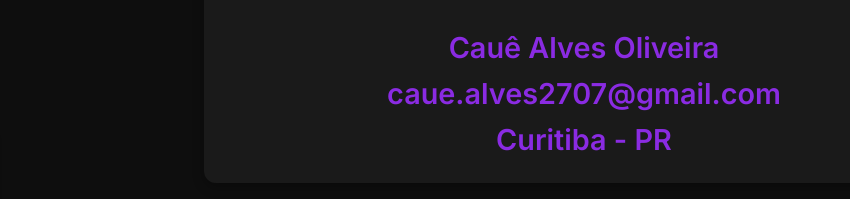
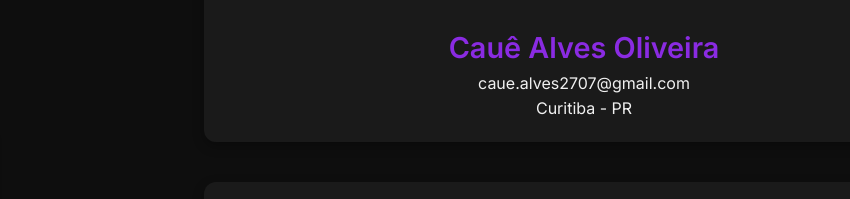
Before and after one commit to gust2vo/Implementacao_quinta, a plain HTML site: page index.html in a window 1280 px wide. Shown: the part 213-412 px from the top of the page, 56-906 px from the left. Drawn offline with Linux system fonts and the light colour scheme.

Commit message:
arrumando css

```diff
--- a/index.html
+++ b/index.html
@@ -21,10 +21,9 @@
   <div class="container">
     <header>
       <img src="Imagens/foto2.jpg" alt="foto de perfil" class="foto" />
-      <h1>Cauê Alves Oliveira<br>
-        caue.alves2707@gmail.com<br>
-        Curitiba - PR<br>
-      </h1>
+      <h1>Cauê Alves Oliveira</h1>
+      <p class="info">caue.alves2707@gmail.com</p>
+      <p class="info">Curitiba - PR</p>
     </header>
 
     <section class="sobre">
--- a/style.css
+++ b/style.css
@@ -44,7 +44,10 @@ header:hover {
 h1 {
   font-size: 1.8rem;
   color: #8a2be2;
+  word-wrap: break-word;
+  overflow-wrap: break-word;
 }
+
 
 h2 {
   font-size: 1.4rem;
```
